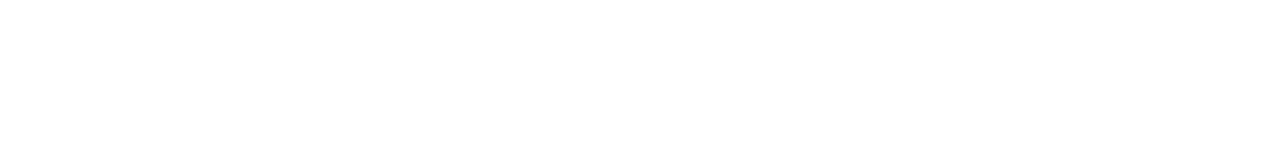
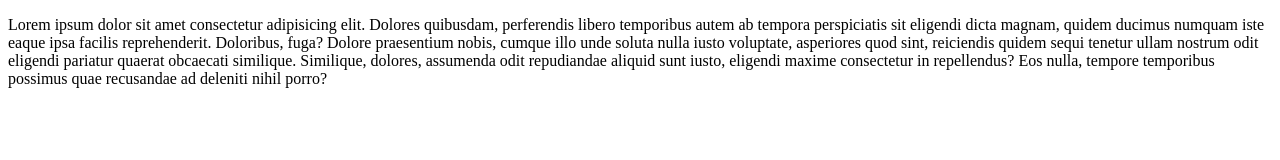
Before and after one commit to PhyoWunnaLin/san-kyi-tr, a plain HTML site: page index.html in a window 1280 px wide. Drawn offline with Linux system fonts and the light colour scheme.

Commit message:
add header dev 2

```diff
--- a/index.html
+++ b/index.html
@@ -7,6 +7,8 @@
     <title>Document</title>
 </head>
 <body>
-
+    <header>
+        <p>Lorem ipsum dolor sit amet consectetur adipisicing elit. Dolores quibusdam, perferendis libero temporibus autem ab tempora perspiciatis sit eligendi dicta magnam, quidem ducimus numquam iste eaque ipsa facilis reprehenderit. Doloribus, fuga? Dolore praesentium nobis, cumque illo unde soluta nulla iusto voluptate, asperiores quod sint, reiciendis quidem sequi tenetur ullam nostrum odit eligendi pariatur quaerat obcaecati similique. Similique, dolores, assumenda odit repudiandae aliquid sunt iusto, eligendi maxime consectetur in repellendus? Eos nulla, tempore temporibus possimus quae recusandae ad deleniti nihil porro?</p>
+    </header>
 </body>
 </html>
```
